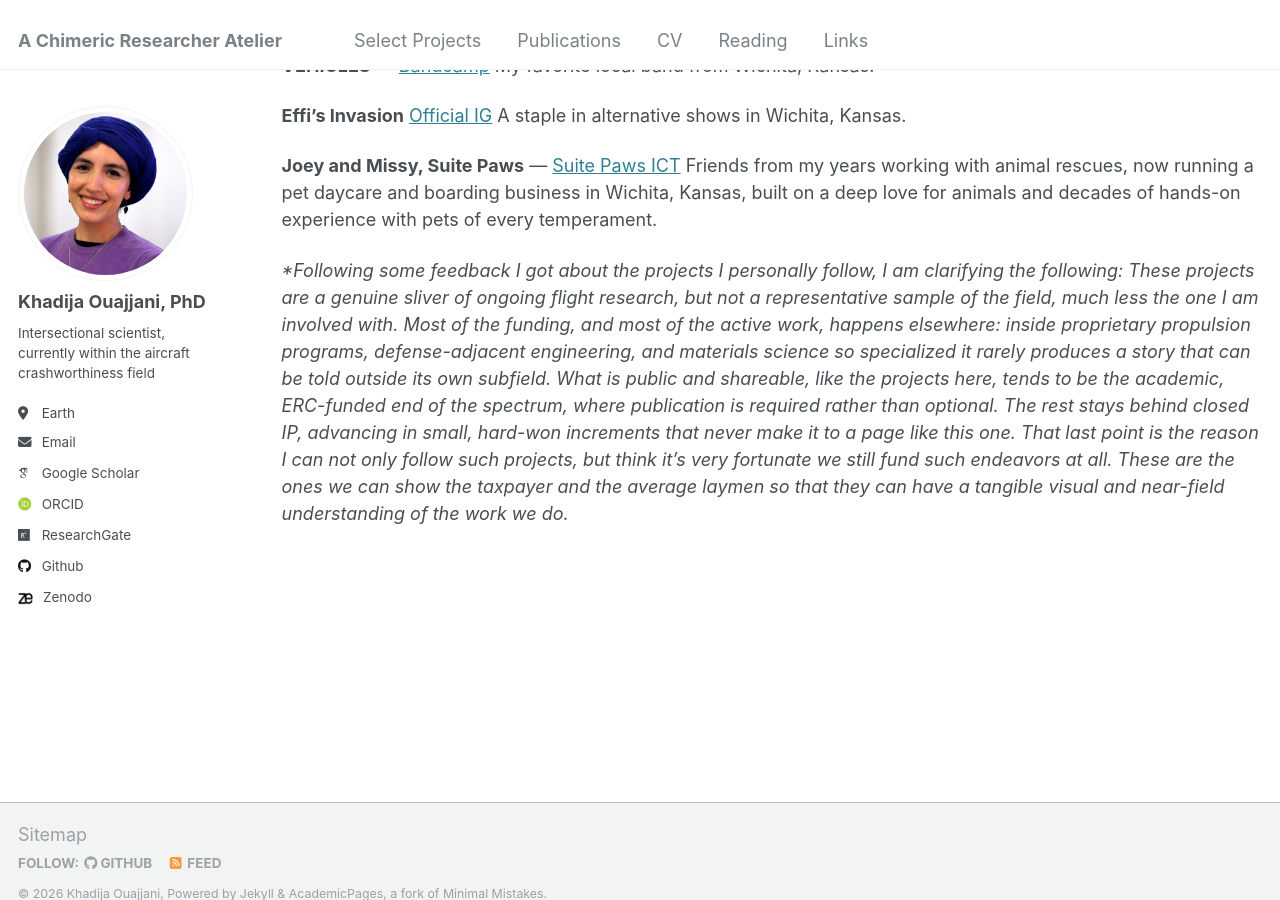
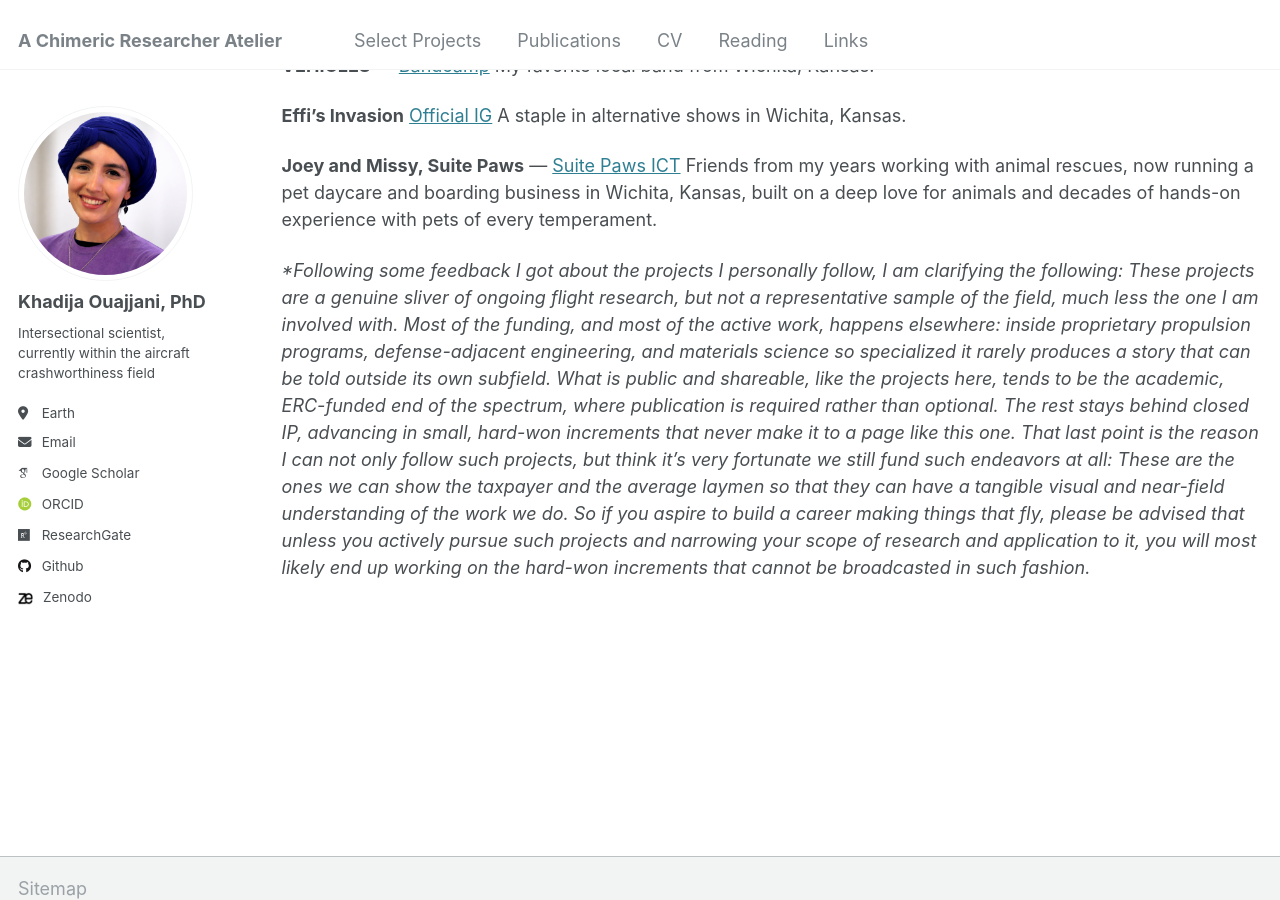
Before and after one commit to drko-curius/drko-curius.github.io, a Jekyll site: the page built from _pages/Links.md, in a window 1280 px wide and 900 px high, scrolled down 1261 px. Built offline with Jekyll 4.4.1, drawn with Linux system fonts in a browser that asks for light colours; some web fonts are replaced; comment, search, counter and statistics services are not loaded.

Commit message:
Update Links.md

```diff
--- a/_pages/Links.md
+++ b/_pages/Links.md
@@ -61,4 +61,4 @@ A staple in alternative shows in Wichita, Kansas.
 **Joey and Missy, Suite Paws** — [Suite Paws ICT](https://suitepawsict.com/)
 Friends from my years working with animal rescues, now running a pet daycare and boarding business in Wichita, Kansas, built on a deep love for animals and decades of hands-on experience with pets of every temperament.
 
-**Following some feedback I got about the projects I personally follow, I am clarifying the following: These projects are a genuine sliver of ongoing flight research, but not a representative sample of the field, much less the one I am involved with. Most of the funding, and most of the active work, happens elsewhere: inside proprietary propulsion programs, defense-adjacent engineering, and materials science so specialized it rarely produces a story that can be told outside its own subfield. What is public and shareable, like the projects here, tends to be the academic, ERC-funded end of the spectrum, where publication is required rather than optional. The rest stays behind closed IP, advancing in small, hard-won increments that never make it to a page like this one. That last point is the reason I can not only follow such projects, but think it's very fortunate we still fund such endeavors at all. These are the ones we can show the taxpayer and the average laymen so that they can have a tangible visual and near-field understanding of the work we do.*
+**Following some feedback I got about the projects I personally follow, I am clarifying the following: These projects are a genuine sliver of ongoing flight research, but not a representative sample of the field, much less the one I am involved with. Most of the funding, and most of the active work, happens elsewhere: inside proprietary propulsion programs, defense-adjacent engineering, and materials science so specialized it rarely produces a story that can be told outside its own subfield. What is public and shareable, like the projects here, tends to be the academic, ERC-funded end of the spectrum, where publication is required rather than optional. The rest stays behind closed IP, advancing in small, hard-won increments that never make it to a page like this one. That last point is the reason I can not only follow such projects, but think it's very fortunate we still fund such endeavors at all: These are the ones we can show the taxpayer and the average laymen so that they can have a tangible visual and near-field understanding of the work we do. So if you aspire to build a career making things that fly, please be advised that unless you actively pursue such projects and narrowing your scope of research and application to it, you will most likely end up working on the hard-won increments that cannot be broadcasted in such fashion.*
```
